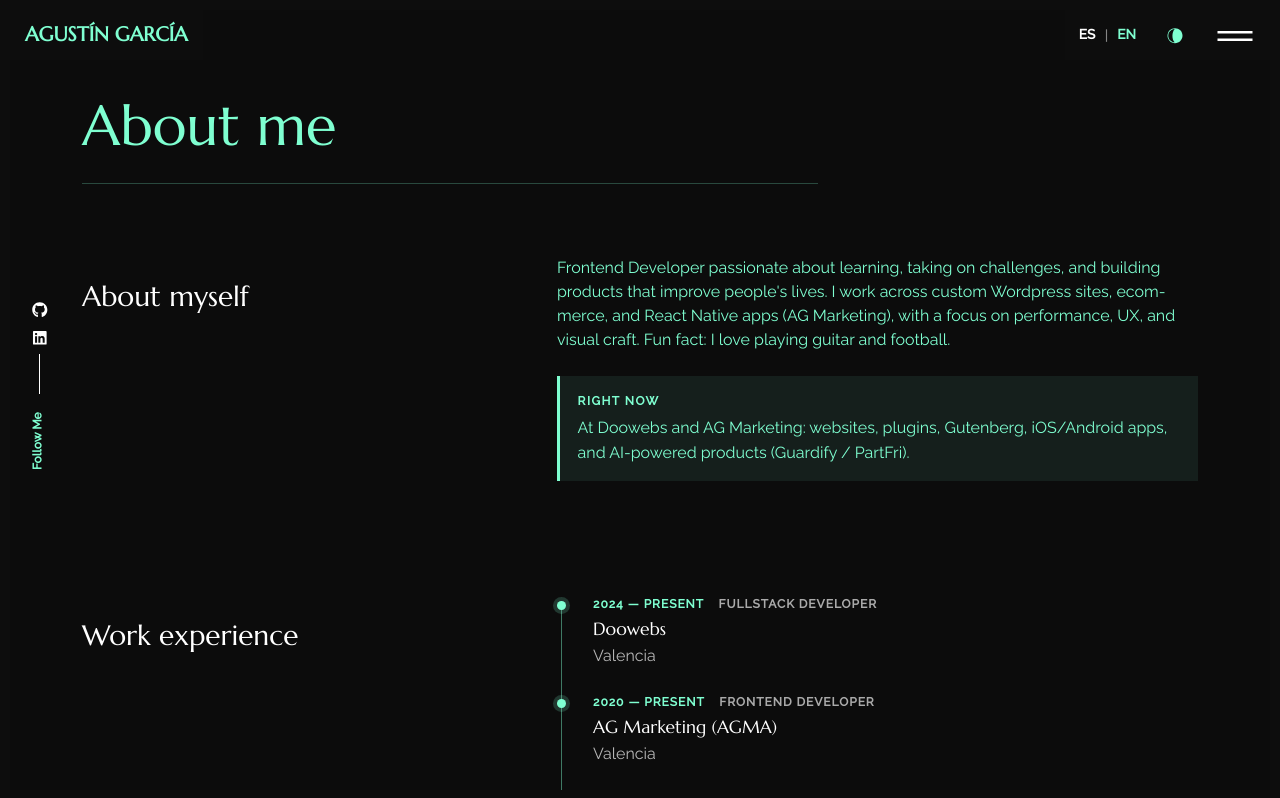
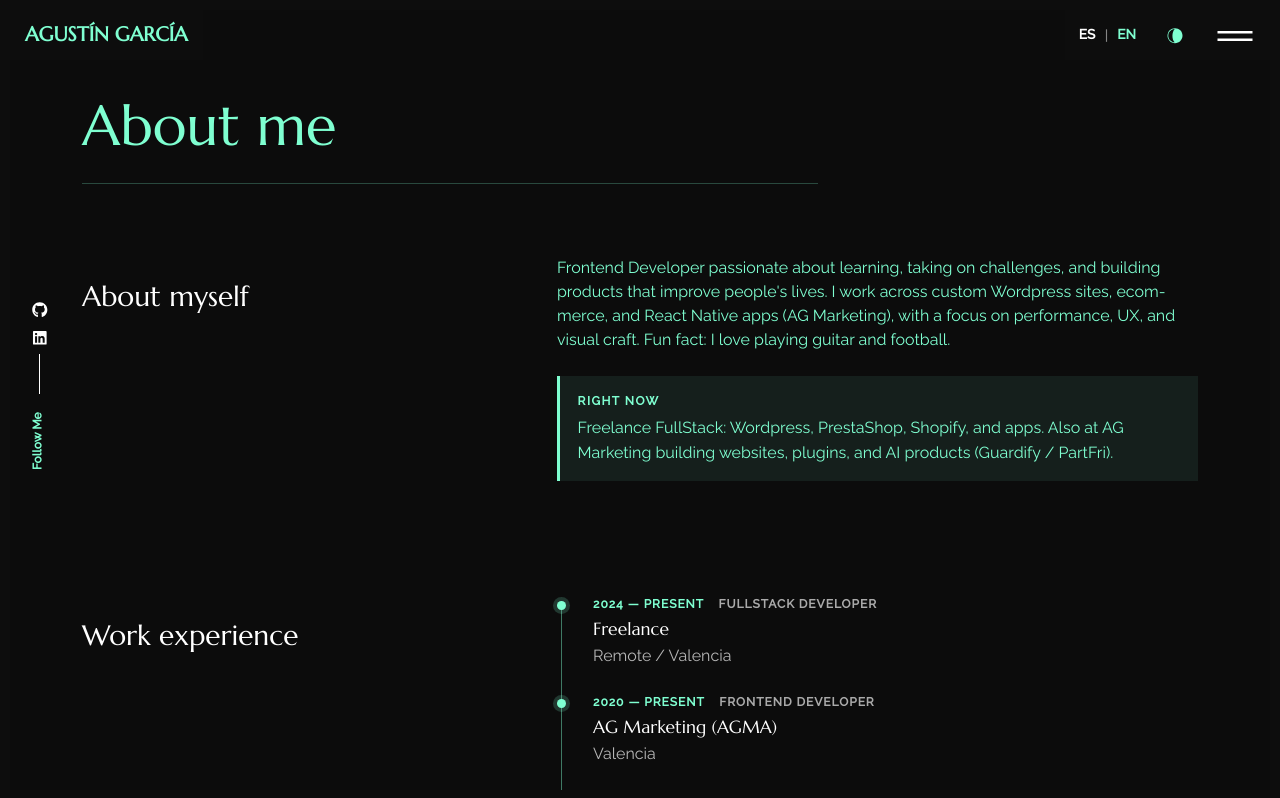
Before and after one commit to agustingar/Portfolio-React-Agustin, a React (Create React App) app: page /about in a window 1280 px wide. Shown: the top 798 px of the page. Built offline with nearby package versions, Linux system fonts and the light colour scheme.

Commit message:
changes corrections  2.0

```diff
--- a/src/content_option.js
+++ b/src/content_option.js
@@ -11,10 +11,10 @@
 
 const worktimeline = [
   {
-    jobtitle: "Doowebs",
-    where: "Valencia",
+    jobtitle: "Freelance",
+    where: "Remote / Valencia",
     date: "2024 — Present",
-    role: "Fullstack Developer",
+    role: "FullStack Developer",
   },
   {
     jobtitle: "AG Marketing (AGMA)",
--- a/src/header/index.js
+++ b/src/header/index.js
@@ -81,7 +81,10 @@
               </a>
             </div>
             <p className="copyright m-0">
-              {t("nav.copyright", { name: logotext })}
+              {t("nav.copyright", {
+                name: logotext,
+                year: new Date().getFullYear(),
+              })}
             </p>
           </div>
         </div>
--- a/src/i18n/locales/en.js
+++ b/src/i18n/locales/en.js
@@ -10,7 +10,7 @@
     contact: "Contact",
     linkedin: "LinkedIn",
     github: "Github",
-    copyright: "copyright __ {{name}}",
+    copyright: "© {{year}} {{name}}",
   },
   home: {
     title: "I'm Agustín García",
@@ -21,7 +21,7 @@
       third: "I develop React Native apps",
     },
     description:
-      "Frontend Developer at AG Marketing & Doowebs. I build fast Wordpress sites, custom plugins, ecommerce, and iOS/Android apps.",
+      "Freelance FullStack Developer and Frontend at AG Marketing. Wordpress, PrestaShop, Shopify, and iOS/Android apps.",
     portfolioBtn: "My Portfolio",
     contactBtn: "Contact Me",
     scroll: "Scroll",
@@ -121,7 +121,7 @@
     download: "CV",
     nowTitle: "Right now",
     nowText:
-      "At Doowebs and AG Marketing: websites, plugins, Gutenberg, iOS/Android apps, and AI-powered products (Guardify / PartFri).",
+      "Freelance FullStack: Wordpress, PrestaShop, Shopify, and apps. Also at AG Marketing building websites, plugins, and AI products (Guardify / PartFri).",
     educationItems: {
       assembler: "Master in Software Development (1200h+, MERN & LAMP, Agile)",
       florida: "Leadership, Entrepreneurship and Innovation Degree",
@@ -142,7 +142,7 @@
   portfolio: {
     pageTitle: "Portfolio",
     subtitle:
-      "Real projects from AG Marketing, Doowebs, and personal products: websites, plugins, ecommerce, and apps.",
+      "Real projects from AG Marketing, freelance work, and personal products: websites, plugins, ecommerce, and apps.",
     viewProject: "View project",
     open: "Open",
     filterAll: "All",
@@ -222,7 +222,7 @@
     programming: {
       title: "Full stack & ecommerce",
       description:
-        "1200h+ at Assembler (MERN/LAMP, Agile). Ecommerce with PrestaShop/Shopify and Doowebs sites with PHP, JS, Gutenberg, and custom themes/plugins.",
+        "1200h+ at Assembler (MERN/LAMP, Agile). Ecommerce with PrestaShop/Shopify and freelance projects with PHP, JS, Gutenberg, and custom themes/plugins.",
     },
   },
   contact: {
--- a/src/i18n/locales/es.js
+++ b/src/i18n/locales/es.js
@@ -10,7 +10,7 @@
     contact: "Contacto",
     linkedin: "LinkedIn",
     github: "Github",
-    copyright: "copyright __ {{name}}",
+    copyright: "© {{year}} {{name}}",
   },
   home: {
     title: "Soy Agustín García",
@@ -21,7 +21,7 @@
       third: "Desarrollo apps con React",
     },
     description:
-      "Frontend Developer en AG Marketing y Doowebs. Creo webs Wordpress, plugins a medida, ecommerce y apps iOS/Android.",
+      "FullStack Developer freelance y Frontend en AG Marketing. Wordpress, PrestaShop, Shopify y apps iOS/Android.",
     portfolioBtn: "Mi Portfolio",
     contactBtn: "Contáctame",
     scroll: "Scroll",
@@ -121,7 +121,7 @@
     download: "CV",
     nowTitle: "Ahora mismo",
     nowText:
-      "En Doowebs y AG Marketing: webs, plugins, Gutenberg, apps iOS/Android y productos con IA (Guardify / PartFri).",
+      "Freelance FullStack: Wordpress, PrestaShop, Shopify y apps. También en AG Marketing con webs, plugins y productos con IA (Guardify / PartFri).",
     educationItems: {
       assembler: "Máster en Software Development (1200h+, MERN & LAMP, Agile)",
       florida: "Grado en Leadership, Entrepreneurship and Innovation",
@@ -142,7 +142,7 @@
   portfolio: {
     pageTitle: "Portfolio",
     subtitle:
-      "Proyectos reales de AG Marketing, Doowebs y productos propios: webs, plugins, ecommerce y apps.",
+      "Proyectos reales de AG Marketing, freelance y productos propios: webs, plugins, ecommerce y apps.",
     viewProject: "Ver proyecto",
     open: "Abrir",
     filterAll: "Todos",
@@ -222,7 +222,7 @@
     programming: {
       title: "Full stack & ecommerce",
       description:
-        "Más de 1200h en Assembler (MERN/LAMP, Agile). Ecommerce con PrestaShop/Shopify y webs Doowebs con PHP, JS, Gutenberg y temas/plugins propios.",
+        "Más de 1200h en Assembler (MERN/LAMP, Agile). Ecommerce con PrestaShop/Shopify y proyectos freelance con PHP, JS, Gutenberg y temas/plugins propios.",
     },
   },
   contact: {
```
